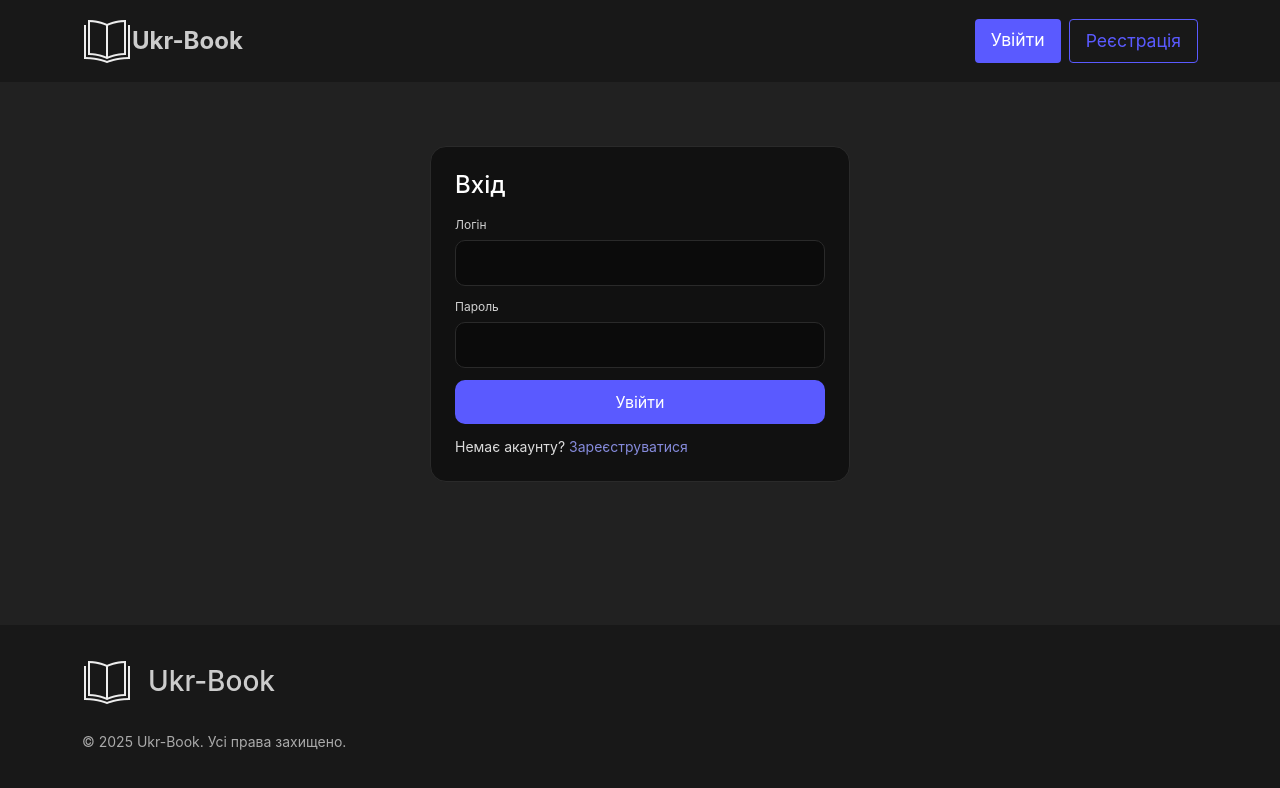
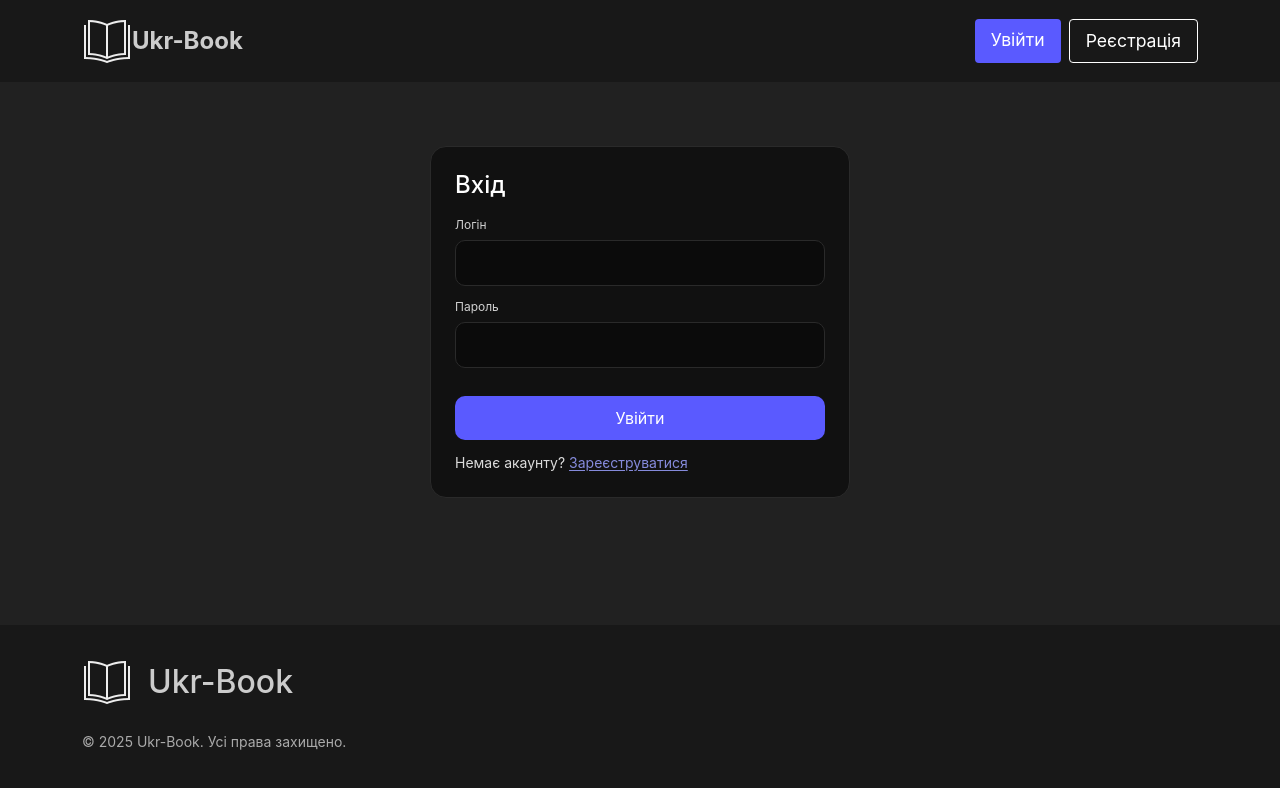
Before and after one commit to dimamedvid/Diploma, a React (Create React App) app in the folder my-app/: page /login in a window 1280 px wide. Shown: the top 788 px of the page. Built offline with nearby package versions, Linux system fonts and the light colour scheme.

Commit message:
add fix improve accessibility

```diff
--- a/my-app/src/App.css
+++ b/my-app/src/App.css
@@ -9,3 +9,8 @@
   background-color: #212121;
   color: #fff;
 }
+
+.results__title,
+.results__count {
+  color: #f0f0f0;
+}
--- a/my-app/src/App.js
+++ b/my-app/src/App.js
@@ -14,7 +14,7 @@ export default function App() {
   return (
     <div className="layout">
     <Header />
-    <div className="layout__content">
+    <main className="layout__content">
       <div className=" container">
     <Routes>
       <Route path="/" element={<HomePage />} />
@@ -36,7 +36,7 @@ export default function App() {
       <Route path="*" element={<Navigate to="/" replace />} />
     </Routes>
       </div>
-    </div>
+    </main>
     <Footer />
   </div>
   );
--- a/my-app/src/components/FiltersBar/FiltersBar.css
+++ b/my-app/src/components/FiltersBar/FiltersBar.css
@@ -2,7 +2,7 @@
   border: 1px solid #181818;
   border-radius: 10px;
   background: #181818;
-  padding: 14px;
+  padding: 2rem 1rem;
 }
 
 .filters__search {
@@ -14,6 +14,11 @@
   border-radius: 8px;
   outline: none;
   font-size: 14px;
+  color: #ffffff;
+}
+
+.filters__search::placeholder {
+  color: #cfcfcf;
 }
 
 .filters__search:focus {
@@ -21,7 +26,7 @@
 }
 
 .filters__header {
-  margin-top: 12px;
+  margin-top: 1rem;
   display: flex;
   align-items: center;
 }
@@ -29,11 +34,11 @@
 .filters__title {
   font-weight: 800;
   font-size: 14px;
-  color: #ccc;
+  color: #f0f0f0;
 }
 
 .filters__grid {
-  margin-top: 10px;
+  margin-top: 1rem;
   display: grid;
   grid-template-columns: 1.2fr 1fr 1fr;
   gap: 14px;
@@ -47,7 +52,7 @@
 
 .filters__label {
   font-size: 12px;
-  color: #666;
+  color: #e6e6e6;
 }
 
 .filters__select {
@@ -57,7 +62,7 @@
   border-radius: 8px;
   background: #212121;
   outline: none;
-  color: #ccc;
+  color: #ffffff;
 }
 
 .filters__select:focus {
--- a/my-app/src/components/FiltersBar/FiltersBar.js
+++ b/my-app/src/components/FiltersBar/FiltersBar.js
@@ -9,15 +9,16 @@ export default function FiltersBar({
   ratingMin,
   onRatingMinChange,
   ratingMax,
-  onRatingMaxChange
+  onRatingMaxChange,
 }) {
   return (
-    <section className="filters">
+    <section className="filters" aria-label="Фільтри пошуку">
       <input
         className="filters__search"
         value={query}
         onChange={(e) => onQueryChange(e.target.value)}
         placeholder="Пошук за назвою"
+        aria-label="Пошук за назвою"
       />
 
       <div className="filters__header">
@@ -26,42 +27,57 @@ export default function FiltersBar({
 
       <div className="filters__grid">
         <div className="filters__field">
-          <label className="filters__label">Жанр</label>
+          <label className="filters__label" htmlFor="filters-genre">
+            Жанр
+          </label>
           <select
+            id="filters-genre"
             className="filters__select"
             value={genre}
             onChange={(e) => onGenreChange(e.target.value)}
           >
-            {genres.map(g => (
-              <option key={g} value={g}>{g}</option>
+            {genres.map((g) => (
+              <option key={g} value={g}>
+                {g}
+              </option>
             ))}
           </select>
         </div>
 
         <div className="filters__field">
-          <label className="filters__label">Мін. рейтинг</label>
+          <label className="filters__label" htmlFor="filters-rating-min">
+            Мін. рейтинг
+          </label>
           <select
+            id="filters-rating-min"
             className="filters__select"
             value={ratingMin}
             onChange={(e) => onRatingMinChange(e.target.value)}
           >
             <option value="Будь-який">Будь-який</option>
-            {[0,0.5,1,1.5,2,2.5,3,3.5,4,4.5,5].map(v => (
-              <option key={v} value={v}>{v}</option>
+            {[0, 0.5, 1, 1.5, 2, 2.5, 3, 3.5, 4, 4.5, 5].map((v) => (
+              <option key={v} value={v}>
+                {v}
+              </option>
             ))}
           </select>
         </div>
 
         <div className="filters__field">
-          <label className="filters__label">Макс. рейтинг</label>
+          <label className="filters__label" htmlFor="filters-rating-max">
+            Макс. рейтинг
+          </label>
           <select
+            id="filters-rating-max"
             className="filters__select"
             value={ratingMax}
             onChange={(e) => onRatingMaxChange(e.target.value)}
           >
             <option value="Будь-який">Будь-який</option>
-            {[0,0.5,1,1.5,2,2.5,3,3.5,4,4.5,5].map(v => (
-              <option key={v} value={v}>{v}</option>
+            {[0, 0.5, 1, 1.5, 2, 2.5, 3, 3.5, 4, 4.5, 5].map((v) => (
+              <option key={v} value={v}>
+                {v}
+              </option>
             ))}
           </select>
         </div>
--- a/my-app/src/components/Footer/Footer.css
+++ b/my-app/src/components/Footer/Footer.css
@@ -15,13 +15,13 @@
 .footer__items {
   list-style-type: none;
   margin: 0;
+  padding: 0;
 }
 
 .footer__logo {
   display: flex;
   align-items: center;
   text-decoration: none;
-
 }
 
 .footer__title {
@@ -33,6 +33,7 @@
 .footer__text {
   font-size: 0.875rem;
   margin-top: 0.5rem;
+  padding-top: 1rem;
 }
 
 .footer__links {
@@ -51,14 +52,6 @@
   color: #fff;
 }
 
-.footer__text {
-  padding-top: 1rem;
-}
-
 .footer__item {
   padding-top: 0.5rem;
 }
-
-.footer__items {
-  padding: 0;
-}
--- a/my-app/src/components/Footer/Footer.js
+++ b/my-app/src/components/Footer/Footer.js
@@ -7,21 +7,17 @@ export default function Footer() {
     <footer className="footer">
       <div className="container footer__inner">
         <div className="footer__left">
-          <Link to="/" className="footer__logo">
-            <img className="footer__icon" src={icon} alt="icon" />
-            <h3 className="footer__title">Ukr-Book</h3>
+          <Link to="/" className="footer__logo" aria-label="Перейти на головну">
+            <img className="footer__icon" src={icon} alt="Ukr-Book logo" />
+            <h2 className="footer__title">Ukr-Book</h2>
           </Link>
-          <p className="footer__text">
-            © {new Date().getFullYear()} Ukr-Book. Усі права захищено.
-          </p>
+          <p className="footer__text">© {new Date().getFullYear()} Ukr-Book. Усі права захищено.</p>
         </div>
 
         <div className="footer__links">
           <ul className="footer__items">
-            <li className="footer__item">
-            </li>
-            <li className="footer__item">
-            </li>
+            <li className="footer__item"></li>
+            <li className="footer__item"></li>
           </ul>
         </div>
       </div>
--- a/my-app/src/components/Header/Header.css
+++ b/my-app/src/components/Header/Header.css
@@ -16,18 +16,14 @@
 .header__logo {
   display: flex;
   align-items: center;
+  text-decoration: none;
+  color: #ccc;
 }
 
 .header__inner {
   display: flex;
   justify-content: space-between;
   align-items: center;
-}
-
-.header__logo {
-  text-decoration: none;
-  color: #ccc;
-
 }
 
 .header__logo h1 {
@@ -42,7 +38,7 @@
 }
 
 .header__logo:hover {
-    color: #fff;
+  color: #fff;
 }
 
 .header__link {
@@ -72,6 +68,10 @@
 
 .header__button--outline {
   background: transparent;
-  border: 1px solid #5a5aff;
-  color: #5a5aff;
+  border: 1px solid #ffffff;
+  color: #ffffff;
 }
+
+.header__button--outline:hover {
+  background: rgba(255, 255, 255, 0.08);
+}
--- a/my-app/src/components/Header/Header.js
+++ b/my-app/src/components/Header/Header.js
@@ -17,16 +17,12 @@ export default function Header() {
   return (
     <header className="header">
       <div className="container header__inner">
-        <Link to="/" className="header__logo">
-          <img className="header__icon" src={icon} alt="icon" />
+        <Link to="/" className="header__logo" aria-label="Перейти на головну">
+          <img className="header__icon" src={icon} alt="Ukr-Book logo" />
           <h1 className="header__title">Ukr-Book</h1>
         </Link>
 
-        <nav className="header__nav">
-          {/* <Link className="header__link" to="/">
-
-          </Link> */}
-
+        <nav className="header__nav" aria-label="Головна навігація">
           {isModerator && (
             <Link className="header__link" to="/admin">
               Модерація
@@ -40,6 +36,9 @@ export default function Header() {
               <Link className="header__button" to="/cabinet">
                 Особистий кабінет
               </Link>
+              <button className="header__button header__button--outline" type="button" onClick={onLogout}>
+                Вийти
+              </button>
             </>
           ) : (
             <>
--- a/my-app/src/pages/LoginPage/LoginPage.css
+++ b/my-app/src/pages/LoginPage/LoginPage.css
@@ -75,5 +75,6 @@
 
 .auth__link {
   color: #9aa0ff;
-  text-decoration: none;
+  text-decoration: underline;
+  text-underline-offset: 2px;
 }
--- a/my-app/src/pages/RegisterPage/RegisterPage.css
+++ b/my-app/src/pages/RegisterPage/RegisterPage.css
@@ -54,6 +54,7 @@
 }
 
 .auth__button {
+  margin-top: 1rem;
   padding: 10px 12px;
   border-radius: 10px;
   border: 0;
@@ -75,5 +76,6 @@
 
 .auth__link {
   color: #9aa0ff;
-  text-decoration: none;
+  text-decoration: underline;
+  text-underline-offset: 2px;
 }
```
